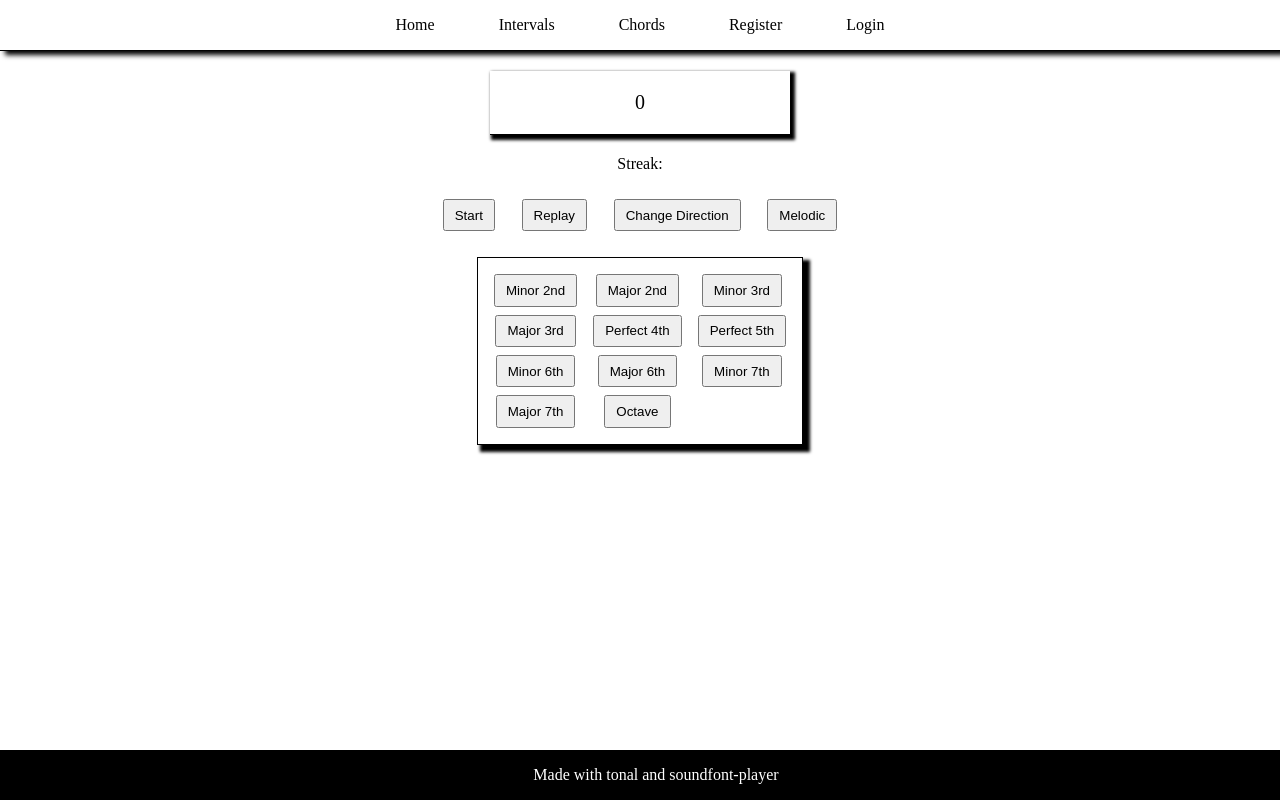
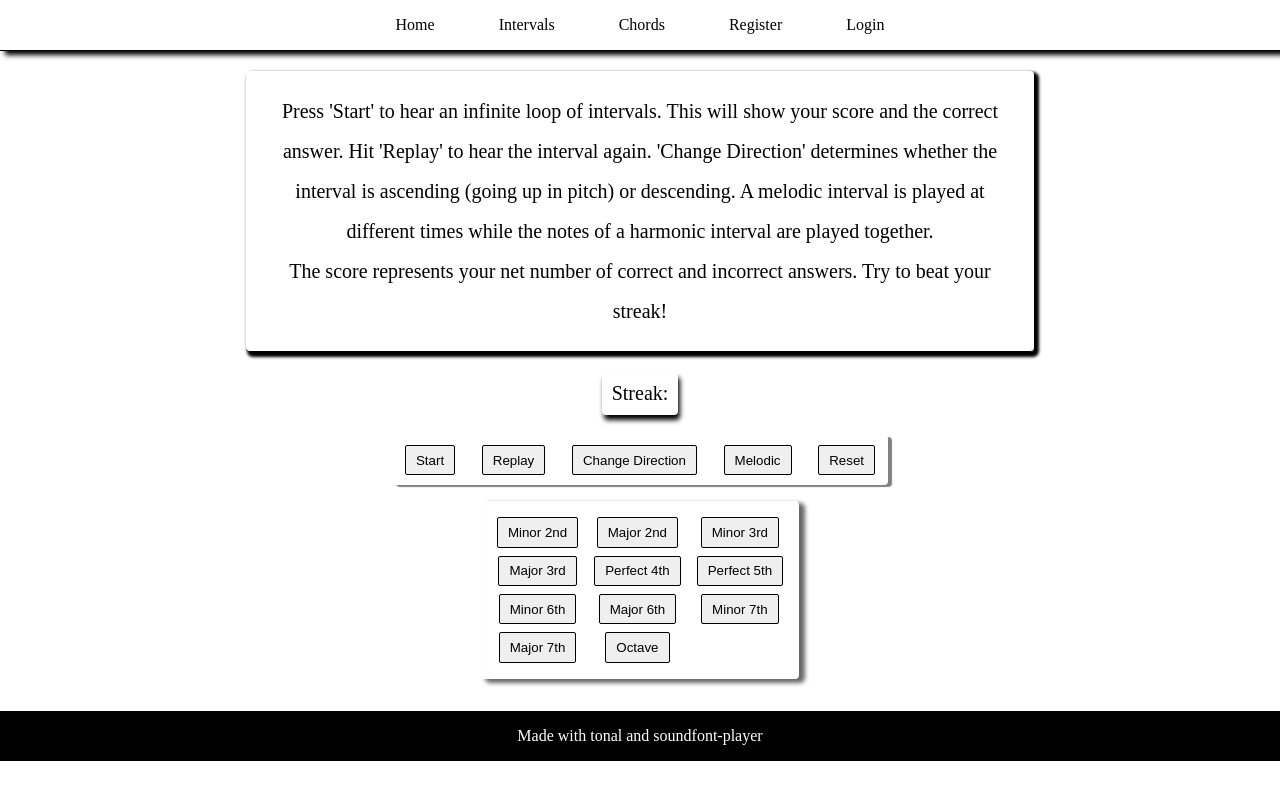
Before and after one commit to andre802/EarTraining, a website built with webpack: page dist/index.html in a window 1280 px wide. Built offline with nearby package versions, Linux system fonts and the light colour scheme.

Commit message:
Added reset button, loaded all functionality for intervals into one Intervals object

```diff
--- a/TODO.txt
+++ b/TODO.txt
@@ -1,5 +1,7 @@
 TODO
 Add storage of scores
+--added local store
+-add session storage, option for local
 Chords
 Progressions
 
--- a/src/script.js
+++ b/src/script.js
@@ -1,61 +1,59 @@
 import Soundfont from 'soundfont-player';
-import {Interval, Note} from '@tonaljs/tonal';
+import { Note } from '@tonaljs/tonal';
 const notes = ['C4', 'D4', 'E4', 'F4', 'G4', 'A4', 'B4', 'C5'];
 let score = 0;
-let waiting = false;
-// Button factory
-const Button = (id, interval) => {
+/* Object containing appropriate methods and properties
+* for testing the user on intervals.
+*/
+const Intervals = {
+    type: "melodic", // Or harmonic
+    interval: "", // The interval being played for the user to identify
+    start: "", // note
+    direction: "asc", // Or descending (desc)
+    intervals: ["m2", "M2", "m3", "M3", "P4", "P5", "m6", "M6", "m7", "M7", "P8"],
+    intervalButton: (id, interval) => {
         const button = document.createElement("button");
         button.id = id;
         button.innerText = interval;
         button.addEventListener("click", (e) => {
-        checkResponse(Intervals.interval, e.target.id)
+            Intervals.checkResponse(Intervals.interval, e.target.id)
         })
         return button;
-}
-const Intervals = {
-    type: "melodic",
-    interval: "",
-    start: "",
-    direction: "asc",
-    intervals: ["m2", "M2", "m3", "M3", "P4", "P5", "m6", "M6", "m7", "M7", "P8"],
-    makeButtons: () => {
-        if (localStorage.getItem("streak") > score) {
-            document.getElementById("streak").innerText = localStorage.getItem("streak");
-        }
-        const body = document.getElementsByTagName("main")[0];
-
+    },
+    makeControls: () => {
+        const main = document.getElementsByTagName("main")[0];
         const controlDiv = document.createElement("div");
+        controlDiv.id = "controls";
 
         const playInterval = document.createElement("button");
         const replayInterval = document.createElement("button");
         const changeDirection = document.createElement("button");
         const changeType = document.createElement("button");
-        controlDiv.append(playInterval, replayInterval, changeDirection, changeType);
-        const intervalDiv = document.createElement("div");
-        intervalDiv.append(
-            Button("m2", "Minor 2nd"),
-            Button("M2", "Major 2nd"),
-            Button("m3", "Minor 3rd"),
-            Button("M3", "Major 3rd"),
-            Button("P4", "Perfect 4th"),
-            Button("P5", "Perfect 5th"),
-            Button("m6", "Minor 6th"),
-            Button("M6", "Major 6th"),
-            Button("m7", "Minor 7th"),
-            Button("M7", "Major 7th"),
-            Button("P8", "Octave"));
-        intervalDiv.id = "intervals";
-        controlDiv.id = "controls";
+        const reset = document.createElement("button");
+
         playInterval.innerText = "Start";
         replayInterval.innerText = "Replay";
         changeDirection.innerText = "Change Direction";
         changeType.innerText = "Melodic";
+        reset.innerText = "Reset";
+
         playInterval.addEventListener("click", () => Intervals.playRandom());
         replayInterval.addEventListener("click", () => Intervals.playInterval(Intervals.interval))
         changeDirection.addEventListener("click", () => Intervals.changeDirection());
         changeType.addEventListener("click", () => Intervals.changeType(changeType));
-        body.append(controlDiv, intervalDiv);
+        reset.addEventListener("click", () => Intervals.resetScore())
+
+        controlDiv.append(playInterval, replayInterval, changeDirection, changeType, reset);
+        main.append(controlDiv);
+    },
+    makeIntervalButtons: () => {
+        const main = document.getElementsByTagName("main")[0];
+        const intervalDiv = document.createElement("div");
+        intervalDiv.id = "intervals";
+        for (let i = 0; i < Intervals.intervals.length; i++) {
+            intervalDiv.append(Intervals.intervalButton(Intervals.intervals[i], Intervals.convert(Intervals.intervals[i])));
+        }
+        main.append(intervalDiv);
 
     },
     changeDirection: () => {
@@ -69,14 +67,14 @@ const Intervals = {
         if (Intervals.type == "melodic") {
             Intervals.type = "harmonic";
         } else Intervals.type = "melodic";
-        btn.innerText = Intervals.type.substring(0,1).toUpperCase() + Intervals.type.substring(1,);
+        btn.innerText = Intervals.type.substring(0, 1).toUpperCase() + Intervals.type.substring(1,);
     },
     playMelodic: (interval) => {
         let end;
         // Determine end depending on if direction of interval is ascending or descending
         if (Intervals.direction == "asc") {
-            end = Note.transpose(Intervals.start,interval);
-        } else end = Note.transpose(Intervals.start, interval.substr(0,1) + '-' + interval.substr(1));
+            end = Note.transpose(Intervals.start, interval);
+        } else end = Note.transpose(Intervals.start, interval.substr(0, 1) + '-' + interval.substr(1));
         // Play interval
         let audioCtx = new AudioContext();
         Soundfont.instrument(audioCtx, 'acoustic_grand_piano').then((piano) => {
@@ -85,13 +83,12 @@ const Intervals = {
         });
     },
     playHarmonic: (interval) => {
-        let  end = Note.transpose(Intervals.start,interval);
-
+        let end = Note.transpose(Intervals.start, interval);
         // Play interval
         let audioCtx = new AudioContext();
         Soundfont.instrument(audioCtx, 'acoustic_grand_piano').then((piano) => {
             piano.play(Intervals.start, audioCtx.currentTime).stop(audioCtx.currentTime + 1);
-            piano.play(end, audioCtx.currentTime1).stop(audioCtx.currentTime + 1);
+            piano.play(end, audioCtx.currentTime).stop(audioCtx.currentTime + 1);
         });
     },
     playInterval: (interval) => {
@@ -100,63 +97,59 @@ const Intervals = {
         } else Intervals.playHarmonic(interval);
     },
     playRandom: () => {
-
         const getRandom = (max) => {
             return Math.floor(Math.random() * max);
         }
-        // Get starting note
+        // Get random starting note
         const start = notes[getRandom(notes.length)];
         Intervals.start = start;
-        // Get interval
+        // Get random interval
         let interval = Intervals.intervals[getRandom(Intervals.intervals.length)];
         Intervals.interval = interval;
-        // Get second note in interval
+        // Play interval depending on type
         if (Intervals.type == "harmonic") {
             Intervals.playHarmonic(interval);
         } else Intervals.playMelodic(interval);
-
-
-        // Wait for user input, check response
-        waiting = true;
     },
+    resetScore: () => {
+        score = 0;
+        document.getElementById("score").innerText = "Press 'Start' to hear an infinite loop of intervals. Hit 'Replay' to hear the interval again. 'Change Direction' determines whether the interval is ascending (going up in pitch) or descending. A melodic interval is played at different times while the notes of a harmonic interval are played together.<br>The score represents your net number of correct and incorrect answers. Try to beat your streak!";
+    },
+    /* Convert abbreviations of intervals to their full name.
+    *  Must update if any new intervals are added.
+    */
     convert: (intervalAbbr) => {
-        switch(intervalAbbr) {
-            case("M2"):
+        switch (intervalAbbr) {
+            case ("M2"):
                 return "Major 2nd";
-            case("m2"):
+            case ("m2"):
                 return "Minor 2nd";
-            case("M3"):
+            case ("M3"):
                 return "Major 3rd";
-            case("m3"):
+            case ("m3"):
                 return "Minor 3rd";
             case ("P4"):
                 return "Perfect 4th";
-            case("P5"):
+            case ("P5"):
                 return "Perfect 5th";
-            case("M6"):
+            case ("M6"):
                 return "Major 6th";
-            case("m6"):
+            case ("m6"):
                 return "Minor 6th";
-            case("M7"):
+            case ("M7"):
                 return "Major 7th";
-            case("m7"):
+            case ("m7"):
                 return "Minor 7th";
-            case("P8"):
+            case ("P8"):
                 return "Octave";
         }
-    }
-}
-Intervals.makeButtons();
-
-function checkResponse(interval, response) {
-    if (interval == response && waiting) {
+    },
+    checkResponse: (interval, response) => {
+        if (interval == response) {
             // Show user is correct
             score++;
             // Update Streak
-        if (localStorage.getItem("streak") > score) {
-            document.getElementById("streak").innerText = localStorage.getItem("streak");
-        }
-        if (localStorage.getItem("streak") == null || localStorage.getItem("streak") < score) {
+            if (localStorage.getItem("streak") != null && localStorage.getItem("streak") < score) {
                 localStorage.setItem("streak", score);
                 document.getElementById("streak").innerText = localStorage.getItem("streak");
             }
@@ -170,4 +163,14 @@ function checkResponse(interval, response) {
             document.getElementById("score").innerHTML = score + incorrect;
             Intervals.playRandom();
         }
+    },
+    load: () => {
+        if (localStorage.getItem("streak") != null) {
+            document.getElementById("streak").innerText = localStorage.getItem("streak");
         }
+
+        Intervals.makeControls();
+        Intervals.makeIntervalButtons();
+    }
+}
+Intervals.load();
--- a/src/style.css
+++ b/src/style.css
@@ -1,6 +1,9 @@
 * {
     margin: 0;
     padding: 0
+}
+div, p {
+    border-radius: 4px;
 }
 body {
     margin: 0;
@@ -27,20 +30,37 @@ main {
     padding: 1em;
     border-bottom: 1px solid;
     box-shadow: 3px 3px 3px 2px;
-    width: 13em;
+    width: 60%;
+    line-height: 2em;
+    border-radius: 4px;
 }
  p {
-    margin: 1em
+    margin: 1em;
+    font-size: 1.25em;
 }
 button {
     width: fit-content;
     padding: .5em .75em;
     margin: 0 auto;
-    transition: .5s all linear;
+    transition: .3s all linear;
+    border-radius: 2px;
+    border: 1px solid black;
 }
 button:hover {
-    color: white;
-    background-color: black;
+    color: aliceblue;
+    background-color: #145b5f;
+}
+#streakContainer {
+    width: fit-content;
+    margin: 0 auto 1em;
+    padding: .5em;
+    box-shadow: 2px 5px 5px;
+}
+#controls {
+    box-shadow: 4px 2px 1px gray;
+    width: fit-content;
+    margin: 0 auto;
+    box-shadow: 4px 2px 1px grey;
 }
 #intervals {
     width: fit-content;
@@ -48,11 +68,10 @@ button:hover {
     grid-template-columns: auto auto auto;
     grid-column-gap: 1em;
     grid-row-gap: .5em;
-    border: 1px solid;
-    margin: 1em auto;
+    margin: 1em auto 2em;
     justify-content: center;
     padding: 1em;
-    box-shadow: 5px 5px 3px 2px;
+    box-shadow: 5px 3px 4px 1px dimgray;
 }
 ul {
     padding: 1em 0;
@@ -72,10 +91,9 @@ a:hover {
     text-decoration: underline;
 }
 footer {
-    position: fixed;
     bottom: 0;
     padding: 1em;
     background: black;
     color: white;
-    width: 100%;
+    width: -webkit-fill-available;;
 }
```
Also changed, not shown: dist/index.bundle.js (deleted), dist/index.html, dist/script.bundle.js. Lines whose indentation alone changed are shown as unchanged.
